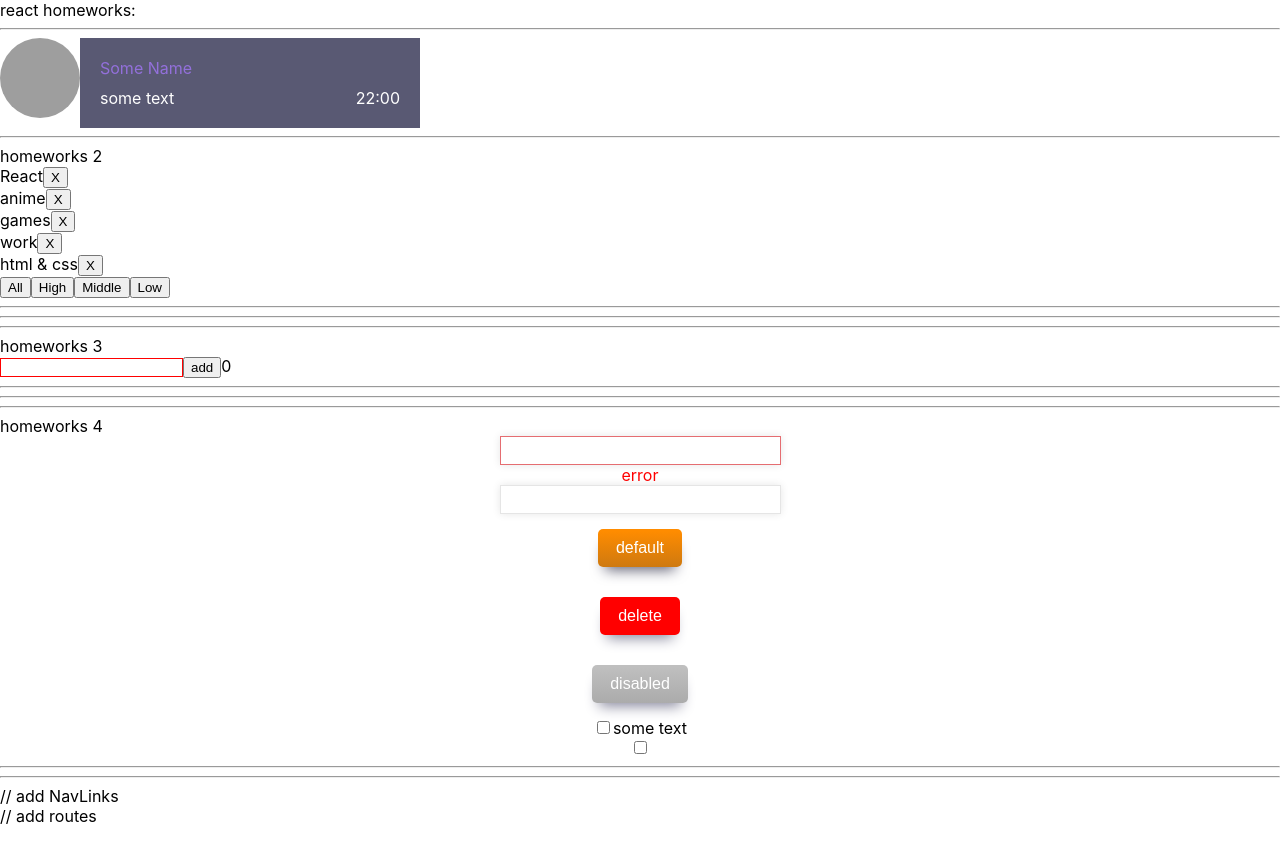
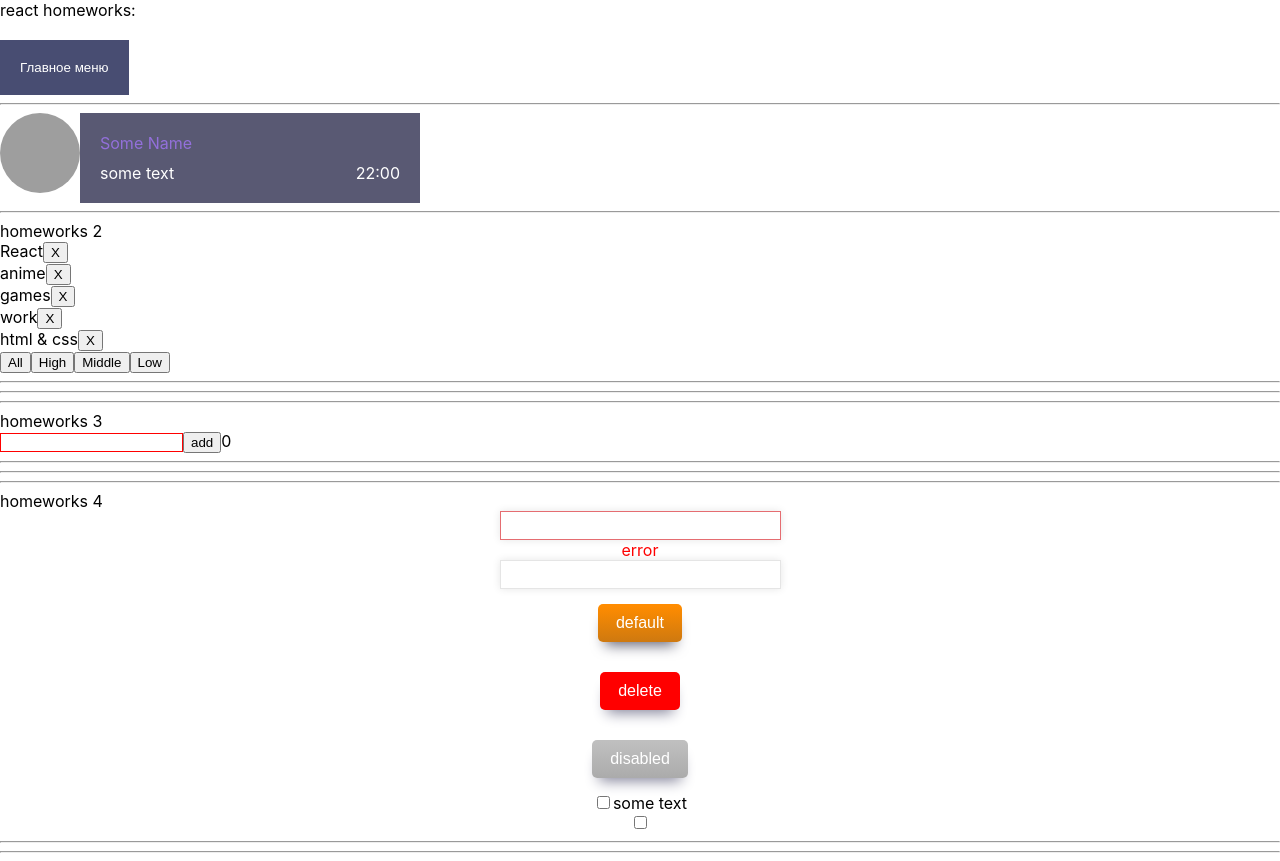
Before and after one commit to TatynaSilchenko/Featches, a React (Create React App) app: page /#/pre-junior in a window 1280 px wide. Before the commit the page ends 826 px from the top, so only its background shows below. Built offline with nearby package versions, Linux system fonts and the light colour scheme; grey boxes are pictures that could not be loaded.

Commit message:
feat: move menu

```diff
--- a/src/p1-main/m1-ui/u1-app/App.tsx
+++ b/src/p1-main/m1-ui/u1-app/App.tsx
@@ -10,10 +10,10 @@ function App() {
     return (
         <div className={s.App}>
             <div>react homeworks:</div>
-            <HW1/>
-            <HW2/>
-             <HW3/>
-            <HW4/>
+            {/*<HW1/>*/}
+            {/*<HW2/>*/}
+            {/* <HW3/>*/}
+            {/*<HW4/>*/}
             <HW5/>
 
         </div>
--- a/src/p2-homeworks/h5/HW5.tsx
+++ b/src/p2-homeworks/h5/HW5.tsx
@@ -1,18 +1,19 @@
 import React from 'react'
 import Header from './Header'
 import Routes from './Routes'
+import {HashRouter} from "react-router-dom";
 
 function HW5() {
     return (
         <div>
             {/*в gh-pages лучше работает HashRouter*/}
-            {/*<HashRouter>*/}
+            <HashRouter>
 
             <Header/>
 
             <Routes/>
 
-            {/*</HashRouter>*/}
+            </HashRouter>
         </div>
     )
 }
--- /dev/null
+++ b/src/p2-homeworks/h5/Header.module.css
@@ -0,0 +1,56 @@
+.headerWrapper{
+    /*position: relative;*/
+    /*display: block;*/
+}
+.headerWrapper:hover .nav{
+    /*display: block;*/
+    /*transform: translateX(0%);*/
+    left: 0;
+
+}
+.nav{
+    /*display: none;*/
+    /*background-color: black;*/
+    /*min-width: 200px;*/
+    /*transition: 0.5s;*/
+    /*transform: translateX(-100%);*/
+
+    display: block;
+    position: fixed;
+    list-style:none;
+    padding: 10px;
+    margin: 0;
+    box-sizing: border-box;
+    width: 200px;
+    background-color: #eee;
+    height: 100%;
+    top: 0;
+    left: -200px;
+    transition: left .2s;
+    z-index: 2;
+    -webkit-transform: translateZ(0);
+    -webkit-backface-visibility: hidden;
+
+}
+.nav li{
+ list-style: none;
+}
+
+.nav li a{
+    /*color: white;*/
+    /*padding: 20px;*/
+    /*text-decoration: none;*/
+    /*display: block;*/
+}
+
+.mainmenubtn {
+    background-color: rgba(21, 27, 75, 0.78);
+    color: white;
+    border: none;
+    cursor: pointer;
+    padding:20px;
+    margin-top:20px;
+}
+.mainmenubtn:hover {
+    background-color: #969cff;
+}
--- a/src/p2-homeworks/h5/Header.tsx
+++ b/src/p2-homeworks/h5/Header.tsx
@@ -1,11 +1,18 @@
 import React from 'react'
+import {NavLink} from "react-router-dom";
+import s from './Header.module.css'
 
 function Header() {
     return (
-        <div>
-            // add NavLinks
-
-        </div>
+        <div className={s.headerWrapper}>
+            <button className={s.mainmenubtn}>Главное меню</button>
+            <ul className={s.nav}>
+                <li> <NavLink to="/pre-junior" activeClassName="selected">Home </NavLink></li>
+                <li><NavLink to="/pre-list" activeClassName="selected">List </NavLink></li>
+                <li><NavLink to="/pre-text-input" activeClassName="selected">Input </NavLink></li>
+                <li><NavLink to="/pre-button" activeClassName="selected">Button </NavLink></li>
+            </ul>
+            </div>
     )
 }
 
--- a/src/p2-homeworks/h5/Routes.tsx
+++ b/src/p2-homeworks/h5/Routes.tsx
@@ -1,7 +1,16 @@
 import React from 'react'
+import { Switch, Route, Redirect} from 'react-router-dom'
+import PreJunior from "./pages/PreJunior";
+import Error404 from "./pages/Error404";
+import List from './pages/List';
+import Input from "./pages/Input";
+import Button from "./pages/Button";
 
 export const PATH = {
     PRE_JUNIOR: '/pre-junior',
+    PRE_LIST:'/pre-list',
+    PRE_TEXT_INPUT:'/pre-text-input',
+    PRE_BUTTON:'/pre-button'
     // add paths
 }
 
@@ -9,19 +18,22 @@ function Routes() {
     return (
         <div>
             {/*Switch выбирает первый подходящий роут*/}
-            {/*<Switch>*/}
+            <Switch>
 
             {/*в начале мы попадаем на страницу '/' и переходим сразу на страницу PRE_JUNIOR*/}
             {/*exact нужен чтоб указать полное совподение (что после '/' ничего не будет)*/}
-            {/*<Route path={'/'} exact render={() => <Redirect to={PATH.PRE_JUNIOR}/>}/>*/}
+            <Route path={'/'} exact render={() => <Redirect to={PATH.PRE_JUNIOR}/>}/>
+            <Route path={PATH.PRE_LIST}  render={() => <List/>}/>
+            <Route path={PATH.PRE_TEXT_INPUT}  render={() => <Input/>}/>
+            <Route path={PATH.PRE_BUTTON} exact render={() => <Button/>}/>
 
-            {/*<Route path={PATH.PRE_JUNIOR} render={() => <PreJunior/>}/>*/}
+            <Route path={PATH.PRE_JUNIOR} render={() => <PreJunior/>}/>
                 // add routes
 
             {/*у этого роута нет пути, он отрисуется если пользователь захочет попасть на несуществующую страницу*/}
-            {/*<Route render={() => <Error404/>}/>*/}
+            <Route render={() => <Error404/>}/>
 
-            {/*</Switch>*/}
+            </Switch>
         </div>
     )
 }
--- /dev/null
+++ b/src/p2-homeworks/h5/pages/Button.tsx
@@ -0,0 +1,12 @@
+import React from 'react'
+
+
+function Button() {
+    return (
+        <div>
+            Button
+    </div>
+)
+}
+
+export default Button
--- /dev/null
+++ b/src/p2-homeworks/h5/pages/Input.tsx
@@ -0,0 +1,12 @@
+import React from 'react'
+
+
+function Input() {
+    return (
+        <div>
+            Input
+    </div>
+)
+}
+
+export default Input
--- /dev/null
+++ b/src/p2-homeworks/h5/pages/List.tsx
@@ -0,0 +1,11 @@
+import React from 'react'
+
+function List() {
+    return (
+        <div>
+        List
+    </div>
+)
+}
+
+export default List
```
Also changed, not shown: package.json (+9 -1 lines), 1 other file (tests, documents, lock files or other folders).
